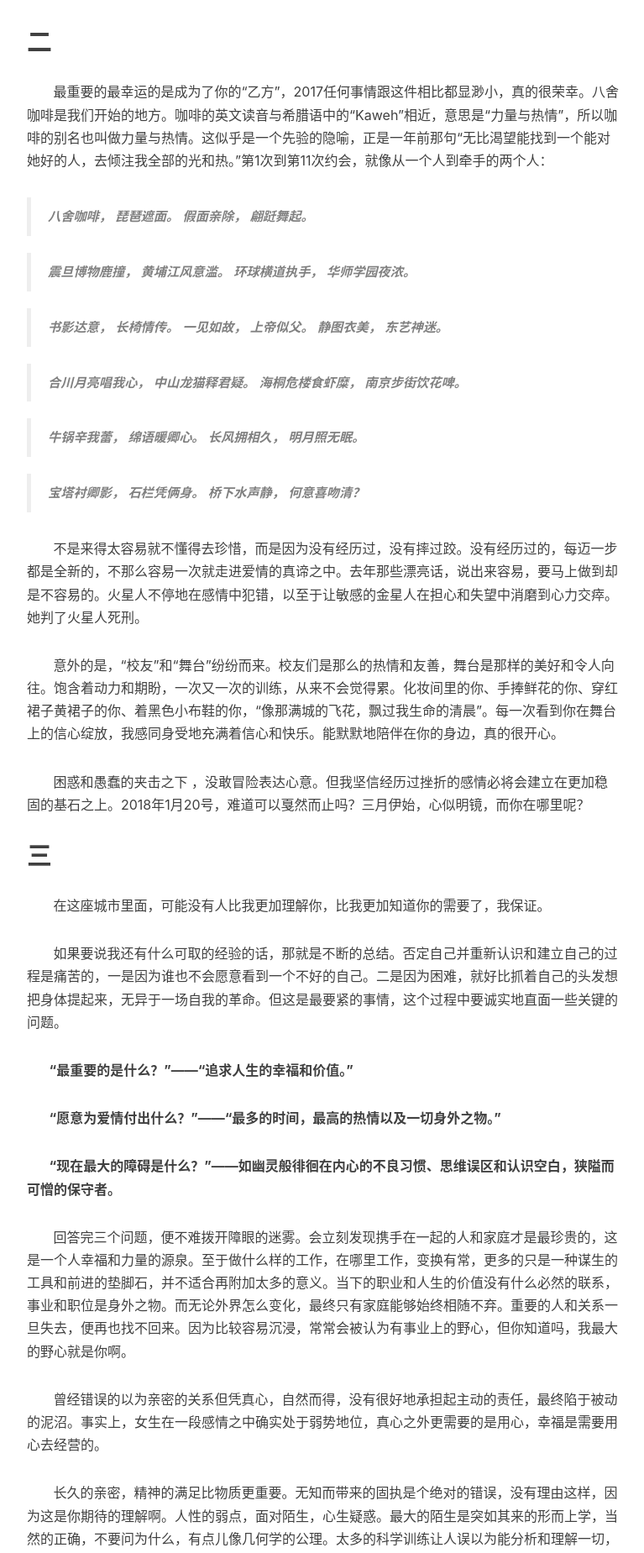
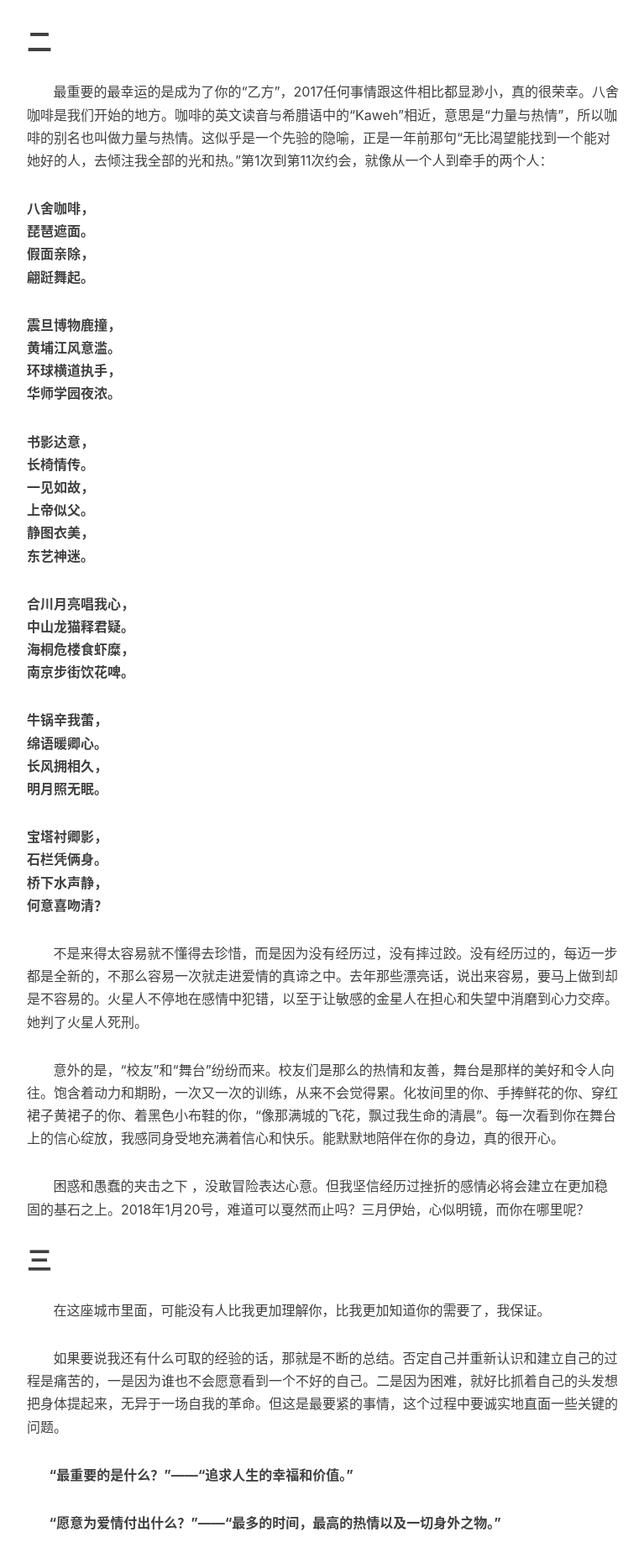
Before and after one commit to xinwuzu/xinwuzu.github.io, a Jekyll site: the page built from _posts/2018-03-20-心似明镜，卿安在？.markdown, in a window 1280 px wide. Shown: the part 1034-2883 px from the top of the page at 84% size, without its empty margins (233-1000 px from the left). Built offline with Jekyll 4.4.1, drawn with Linux system fonts in a browser that asks for light colours; nearby versions of some CDN libraries; comment, search, counter and statistics services are not loaded.

```diff
--- a/_posts/2018-03-20-心似明镜，卿安在？.markdown
+++ b/_posts/2018-03-20-心似明镜，卿安在？.markdown
@@ -23,46 +23,44 @@ tags:
 &#160; &#160; &#160; &#160;最重要的最幸运的是成为了你的“乙方”，2017任何事情跟这件相比都显渺小，真的很荣幸。八舍咖啡是我们开始的地方。咖啡的英文读音与希腊语中的“Kaweh”相近，意思是“力量与热情”，所以咖啡的别名也叫做力量与热情。这似乎是一个先验的隐喻，正是一年前那句“无比渴望能找到一个能对她好的人，去倾注我全部的光和热。”第1次到第11次约会，就像从一个人到牵手的两个人：
 
 
->**八舍咖啡，**
->**琵琶遮面。**
->**假面亲除，**
->**翩跹舞起。**
+**八舍咖啡，**
+**琵琶遮面。**
+**假面亲除，**
+**翩跹舞起。**
 
 
->**震旦博物鹿撞，**
->**黄埔江风意滥。**
->**环球横道执手，**
->**华师学园夜浓。**
+**震旦博物鹿撞，**
+**黄埔江风意滥。**
+**环球横道执手，**
+**华师学园夜浓。**
+
+
+**书影达意，**
+**长椅情传。**
+**一见如故，**
+**上帝似父。**
+**静图衣美，**
+**东艺神迷。**
+
+
+**合川月亮唱我心，**
+**中山龙猫释君疑。**
+**海桐危楼食虾糜，**
+**南京步街饮花啤。**
 
 
 
-
->**书影达意，**
->**长椅情传。**
->**一见如故，**
->**上帝似父。**
->**静图衣美，**
->**东艺神迷。**
-
-
->**合川月亮唱我心，**
->**中山龙猫释君疑。**
->**海桐危楼食虾糜，**
->**南京步街饮花啤。**
+**牛锅辛我蕾，**
+**绵语暖卿心。**
+**长风拥相久，**
+**明月照无眠。**
 
 
 
->**牛锅辛我蕾，**
->**绵语暖卿心。**
->**长风拥相久，**
->**明月照无眠。**
-
-
-
->**宝塔衬卿影，**
->**石栏凭俩身。**
->**桥下水声静，**
->**何意喜吻清？**
+**宝塔衬卿影，**
+**石栏凭俩身。**
+**桥下水声静，**
+**何意喜吻清？**
 
 
 &#160; &#160; &#160; &#160;不是来得太容易就不懂得去珍惜，而是因为没有经历过，没有摔过跤。没有经历过的，每迈一步都是全新的，不那么容易一次就走进爱情的真谛之中。去年那些漂亮话，说出来容易，要马上做到却是不容易的。火星人不停地在感情中犯错，以至于让敏感的金星人在担心和失望中消磨到心力交瘁。她判了火星人死刑。
```
